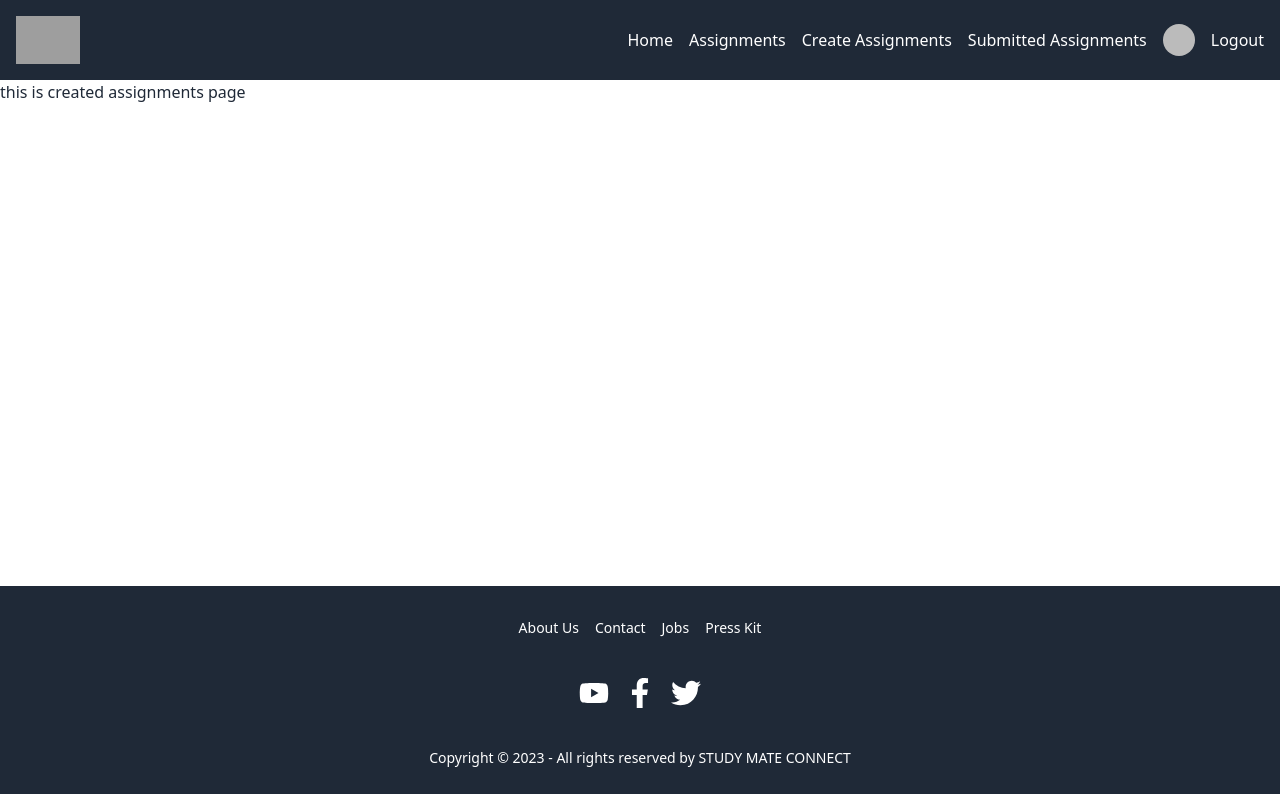
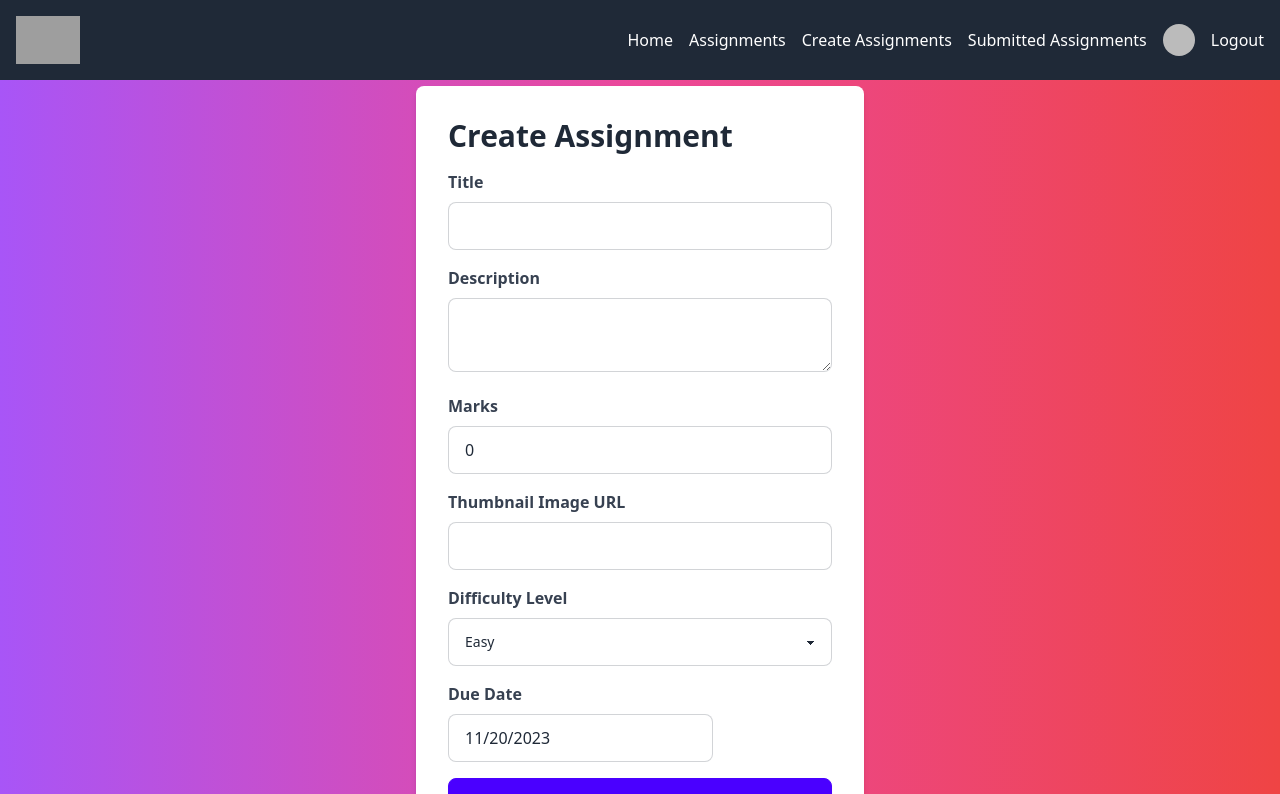
Before and after one commit to RajMahammadAli/study-mate-connect, a React (Vite) app: page /create-assignments in a window 1280 px wide. Shown: the top 794 px of the page. Built offline with nearby package versions, Linux system fonts and the light colour scheme; no server answers; sample sign-in values are in the browser's storage; grey boxes are pictures that could not be loaded.

Commit message:
createAssignemts page design is ready

```diff
--- a/package.json
+++ b/package.json
@@ -14,6 +14,7 @@
     "localforage": "^1.10.0",
     "match-sorter": "^6.3.1",
     "react": "^18.2.0",
+    "react-datepicker": "^4.21.0",
     "react-dom": "^18.2.0",
     "react-icons": "^4.12.0",
     "react-router-dom": "^6.19.0",
--- a/src/Components/CreatedAssignments/CreatedAssignments.jsx
+++ b/src/Components/CreatedAssignments/CreatedAssignments.jsx
@@ -1,8 +1,163 @@
+import React, { useContext, useState } from "react";
+import DatePicker from "react-datepicker";
+import "react-datepicker/dist/react-datepicker.css";
+import { AuthContext } from "../../AuthProvider/AuthProvider";
+
 export default function () {
+  const { user } = useContext(AuthContext);
+  const email = user.email;
+
+  const [startDate, setStartDate] = useState(new Date());
+
+  const [assignmentData, setAssignmentData] = useState({
+    title: "",
+    description: "",
+    marks: 0,
+    thumbnailImageUrl: "",
+    difficultyLevel: "easy",
+    dueDate: new Date(),
+  });
+  const handleChange = (e) => {
+    const { name, value } = e.target;
+    setAssignmentData({ ...assignmentData, [name]: value, email });
+  };
+  const handleDateChange = (date) => {
+    setAssignmentData({ ...assignmentData, dueDate: date });
+  };
+
+  const handleSubmit = (e) => {
+    e.preventDefault();
+    console.log(assignmentData);
+  };
   return (
     <>
-      <div>
-        <h1>this is created assignments page</h1>
+      <div className="min-h-screen flex items-center justify-center bg-gradient-to-r from-purple-500 via-pink-500 to-red-500">
+        <div className="bg-white p-8 rounded-lg shadow-md w-full max-w-md">
+          <h2 className="text-3xl font-bold mb-4">Create Assignment</h2>
+          <form onSubmit={handleSubmit}>
+            {/* Title */}
+            <div className="mb-4">
+              <label
+                htmlFor="title"
+                className="block text-gray-700 font-bold mb-2"
+              >
+                Title
+              </label>
+              <input
+                type="text"
+                id="title"
+                name="title"
+                value={assignmentData.title}
+                onChange={handleChange}
+                className="input input-bordered w-full"
+                required
+              />
+            </div>
+
+            {/* Description */}
+            <div className="mb-4">
+              <label
+                htmlFor="description"
+                className="block text-gray-700 font-bold mb-2"
+              >
+                Description
+              </label>
+              <textarea
+                id="description"
+                name="description"
+                value={assignmentData.description}
+                onChange={handleChange}
+                className="textarea textarea-bordered w-full"
+                required
+              ></textarea>
+            </div>
+
+            {/* Marks */}
+            <div className="mb-4">
+              <label
+                htmlFor="marks"
+                className="block text-gray-700 font-bold mb-2"
+              >
+                Marks
+              </label>
+              <input
+                type="number"
+                id="marks"
+                name="marks"
+                value={assignmentData.marks}
+                onChange={handleChange}
+                className="input input-bordered w-full"
+                required
+              />
+            </div>
+
+            {/* Thumbnail Image URL */}
+            <div className="mb-4">
+              <label
+                htmlFor="thumbnailImageUrl"
+                className="block text-gray-700 font-bold mb-2"
+              >
+                Thumbnail Image URL
+              </label>
+              <input
+                type="text"
+                id="thumbnailImageUrl"
+                name="thumbnailImageUrl"
+                value={assignmentData.thumbnailImageUrl}
+                onChange={handleChange}
+                className="input input-bordered w-full"
+                required
+              />
+            </div>
+
+            {/* Difficulty Level */}
+            <div className="mb-4">
+              <label
+                htmlFor="difficultyLevel"
+                className="block text-gray-700 font-bold mb-2"
+              >
+                Difficulty Level
+              </label>
+              <select
+                id="difficultyLevel"
+                name="difficultyLevel"
+                value={assignmentData.difficultyLevel}
+                onChange={handleChange}
+                className="select select-bordered w-full"
+                required
+              >
+                <option value="easy">Easy</option>
+                <option value="medium">Medium</option>
+                <option value="hard">Hard</option>
+              </select>
+            </div>
+
+            {/* Due Date */}
+            <div className="mb-4">
+              <label
+                htmlFor="dueDate"
+                className="block text-gray-700 font-bold mb-2"
+              >
+                Due Date
+              </label>
+              <DatePicker
+                id="dueDate"
+                name="dueDate"
+                selected={assignmentData.dueDate}
+                onChange={handleDateChange}
+                className="input input-bordered w-full"
+                required
+              />
+            </div>
+
+            {/* Submit Button */}
+            <div className="mb-4">
+              <button type="submit" className="btn btn-primary w-full">
+                Save Assignment
+              </button>
+            </div>
+          </form>
+        </div>
       </div>
     </>
   );
```
Also changed, not shown: 1 other file (tests, documents, lock files or other folders).
